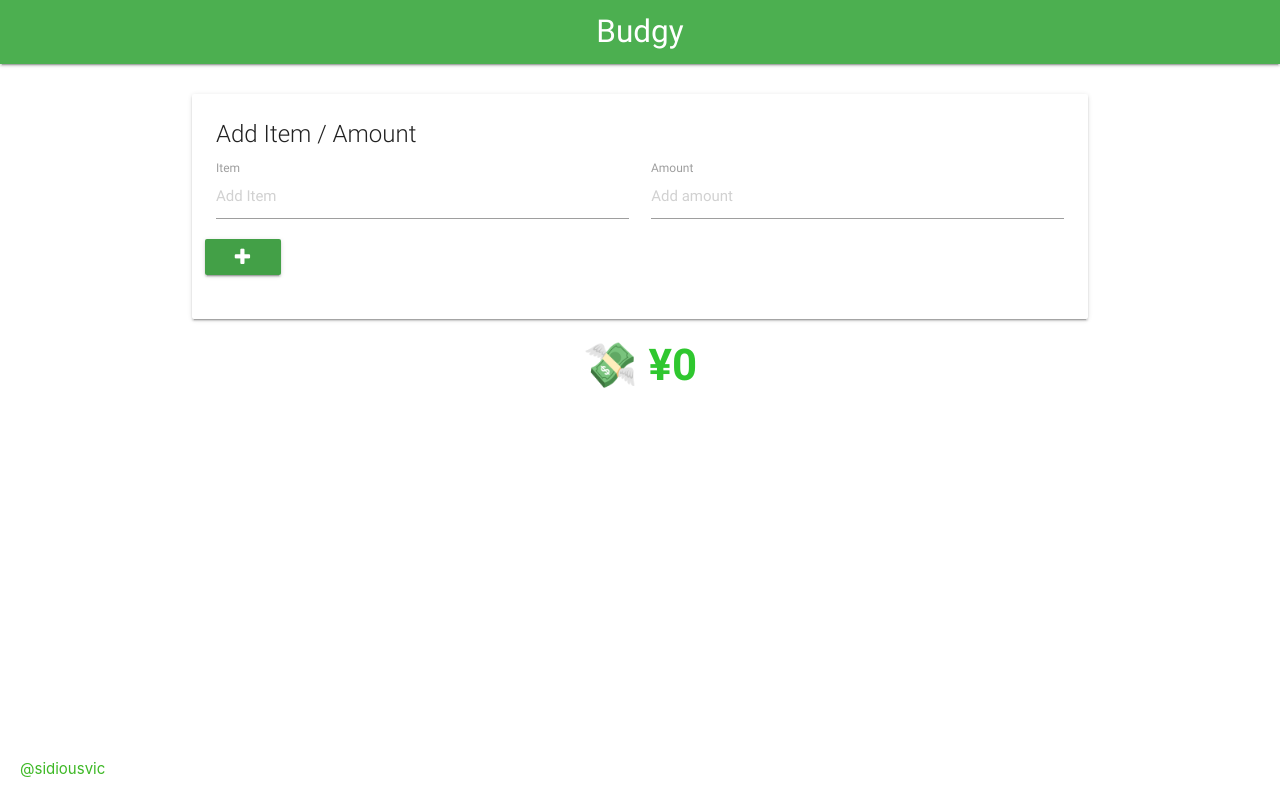
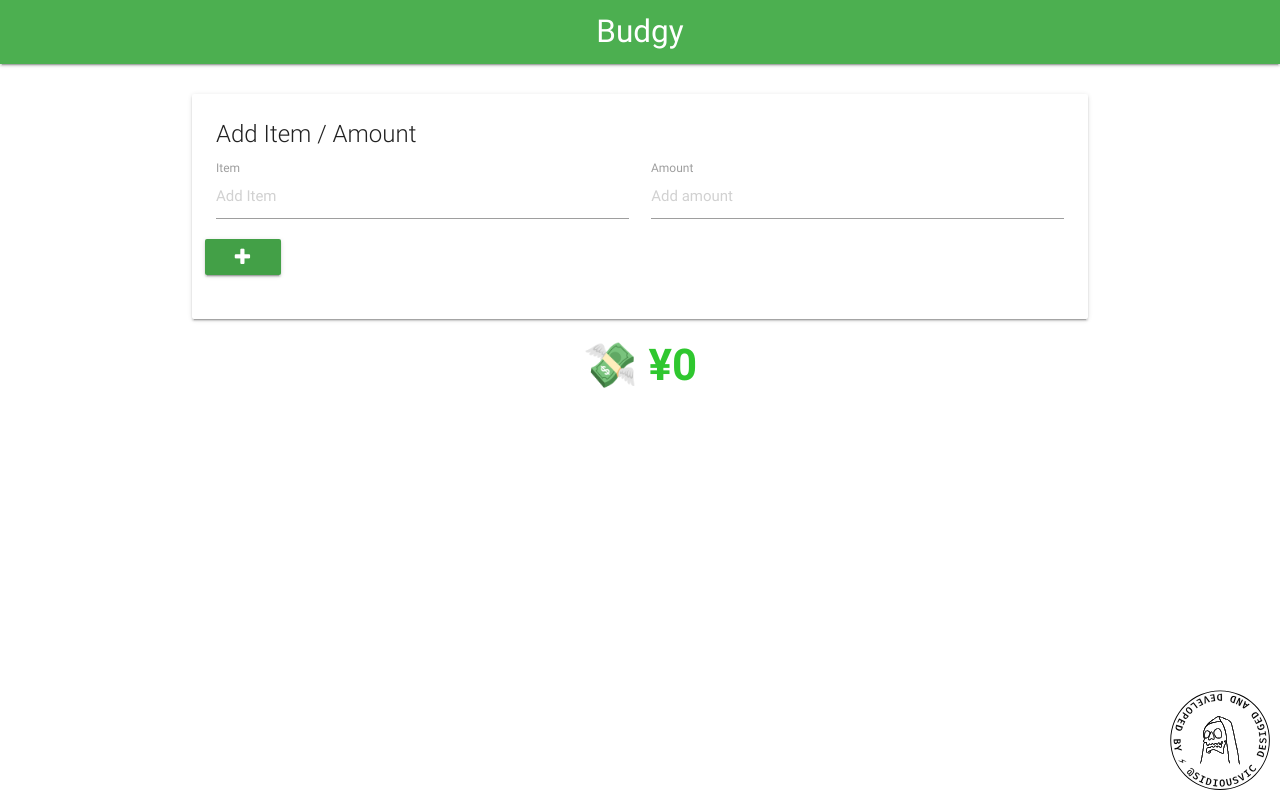
Before and after one commit to sidiousvic/budgeter, a plain HTML site: page index.html in a window 1280 px wide. Drawn offline with nearby package versions, Linux system fonts and the light colour scheme.

Commit message:
badges and README

```diff
--- a/index.html
+++ b/index.html
@@ -83,8 +83,14 @@
       <ul id="item-list" class="collection"></ul>
     </div>
     <a href="https://github.com/sidiousvic" target="blank">
-      <sidiousvic id="logo">@sidiousvic</sidiousvic></a
-    >
+      <img
+        id="dbsv"
+        src="./images/dbsv-white.svg"
+        alt="@sidiousvic"
+        height="100px"
+        width="100px"
+      />
+    </a>
     <script
       src="https://code.jquery.com/jquery-3.2.1.min.js"
       integrity="sha256-hwg4gsxgFZhOsEEamdOYGBf13FyQuiTwlAQgxVSNgt4="
--- a/style.css
+++ b/style.css
@@ -27,16 +27,10 @@
   display: none;
 }
 
-#logo {
-  font-family: -apple-system, BlinkMacSystemFont, 'Segoe UI', Roboto, Oxygen,
-    Ubuntu, Cantarell, 'Open Sans', 'Helvetica Neue', sans-serif;
+#dbsv {
   position: fixed;
-  left: 20px;
-  bottom: 20px;
-  color: rgb(61, 184, 37);
-  background-repeat: no-repeat;
-  width: 60px;
-  white-space: nowrap;
-  text-align: center;
+  bottom: 10px;
+  right: 10px;
   cursor: pointer;
+  z-index: 99;
 }
```
Also changed, not shown: images/dbsv-black.svg (added), images/dbsv-red.svg (added), images/dbsv-white.svg (added), 1 other file.
